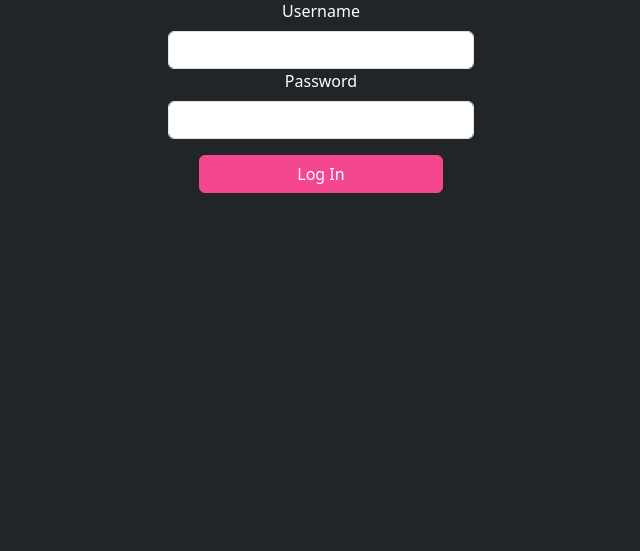
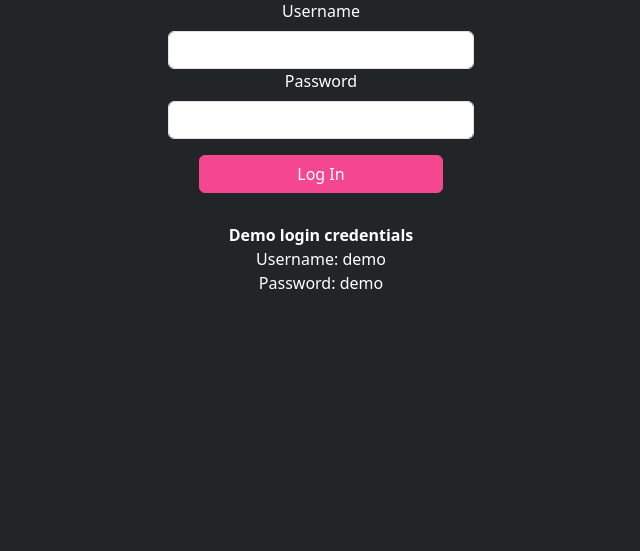
Before and after one commit to je-repo/fitnessapp, a Flask app: page /login in a window 1280 px wide. Shown: the part 113-664 px from the top of the page, without its empty margins (319-959 px from the left). Run offline with Flask 3, Linux system fonts and the light colour scheme; some libraries are stand-ins or nearby versions.

Commit message:
login.html - added <p> element with login credentials text. login.css - added login-text class styling.

```diff
--- a/static/login.css
+++ b/static/login.css
@@ -24,3 +24,7 @@ div:has(> .login-form) {
 .login-button-wrapper {
     text-align: center;
 }
+
+.login-text {
+    margin-top: 30px;
+}
--- a/templates/login.html
+++ b/templates/login.html
@@ -7,9 +7,8 @@
 {% block title %}Login{% endblock %}
 
 {% block main %}
-    <!-- <div class="container text-center w-25"> -->
     <div class="container text-center">
-        <!-- login form(post) -->
+        <!-- login form(POST) -->
         <form action="/login" method="post" class="row row-cols-1 login-form">
             <!-- username -->
             <div class="col input-wrapper">
@@ -26,5 +25,16 @@
             <button type="submit" class="btn btn-tertiary-color mt-3">Log In</button>
             </div>
         </form>
+
+
+    </div>
+    <div class="login-text">
+        <p>
+            <b>Demo login credentials</b>
+            <br>
+            Username: demo
+            <br>
+            Password: demo
+        </p>
     </div>
 {% endblock %}
```
Also changed, not shown: fitnessapp.db.
